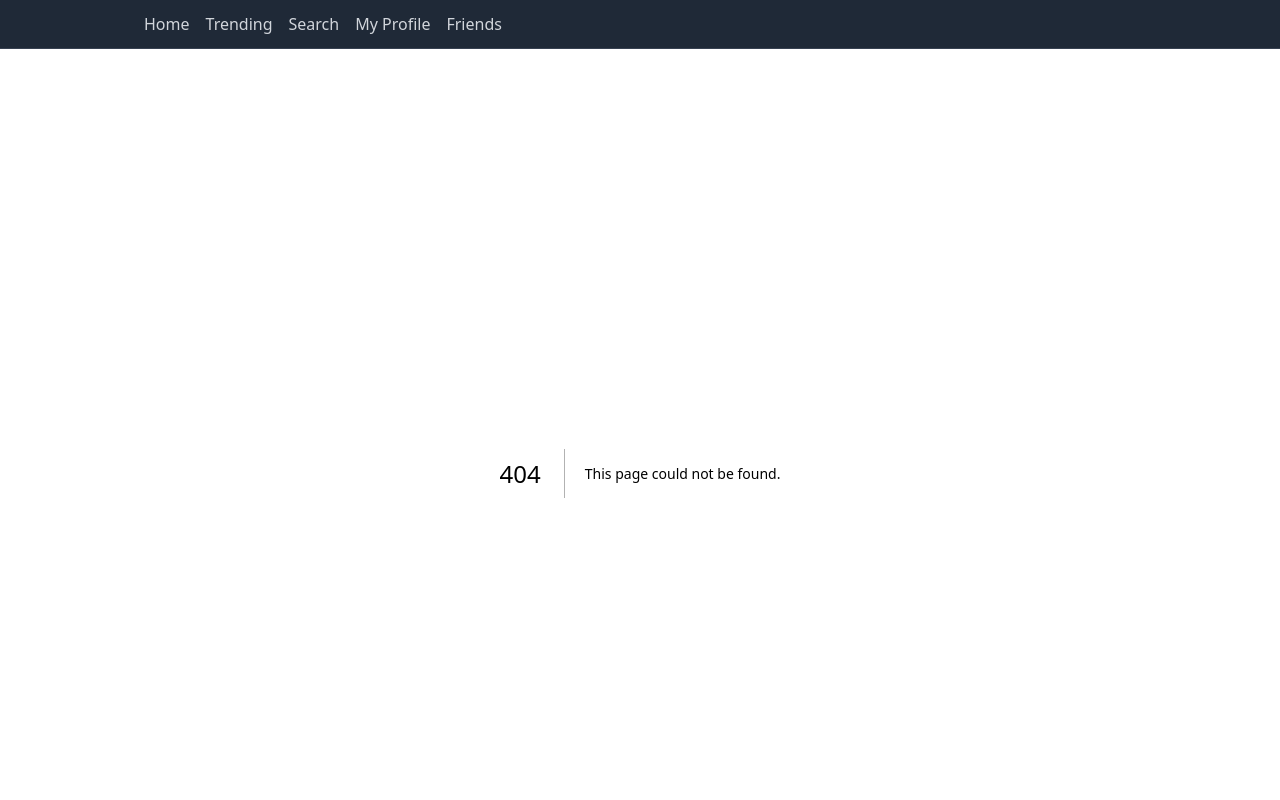
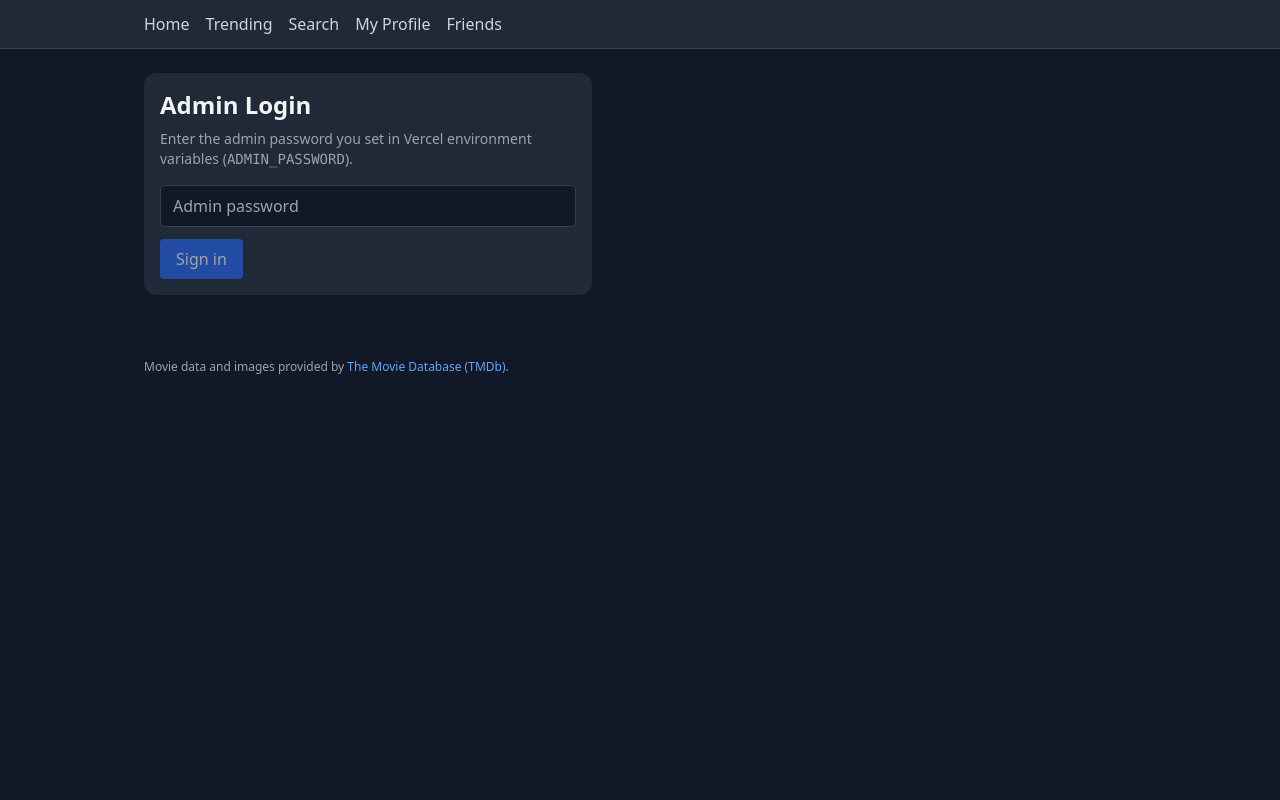
Before and after one commit to krantzkiduece/moviestwo, a Next.js app: page /admin in a window 1280 px wide. Before the commit this address had no page. Shown: the top 800 px of the page. Built offline with nearby package versions, Linux system fonts and the light colour scheme.

Commit message:
Create page.tsx

```diff
--- /dev/null
+++ b/src/app/admin/page.tsx
@@ -0,0 +1,94 @@
+"use client";
+import { useEffect, useState } from "react";
+
+export default function AdminPage() {
+  const [password, setPassword] = useState("");
+  const [status, setStatus] = useState<"idle" | "loading" | "ok" | "error">("idle");
+  const [message, setMessage] = useState<string>("");
+
+  // Helper: check if our admin cookie exists
+  const isLoggedIn = () =>
+    typeof document !== "undefined" &&
+    document.cookie.split("; ").some((c) => c.startsWith("cinecircle_admin="));
+
+  useEffect(() => {
+    if (isLoggedIn()) setStatus("ok");
+  }, []);
+
+  const onSubmit = async (e: React.FormEvent) => {
+    e.preventDefault();
+    setStatus("loading");
+    setMessage("");
+    try {
+      const res = await fetch("/api/admin/login", {
+        method: "POST",
+        headers: { "Content-Type": "application/json" },
+        body: JSON.stringify({ password }),
+      });
+      if (!res.ok) {
+        const err = await res.json().catch(() => ({}));
+        setStatus("error");
+        setMessage(err?.error || "Login failed");
+        return;
+      }
+      // cookie set by server; reflect success in UI
+      setStatus("ok");
+      setMessage("Logged in as Admin.");
+    } catch (err: any) {
+      setStatus("error");
+      setMessage(err?.message || "Network error");
+    }
+  };
+
+  if (status === "ok") {
+    return (
+      <div className="card">
+        <h1 className="text-2xl font-bold">Admin Dashboard</h1>
+        <p className="text-gray-300 mt-2">
+          You are logged in as <span className="font-semibold">Admin</span>.
+        </p>
+
+        <div className="mt-6 space-y-3">
+          <a className="text-blue-400 hover:text-blue-300" href="/trending">
+            → View Trending (TMDb + Friends)
+          </a>
+          <div className="text-gray-400 text-sm">
+            Friends management, username creation, and moderation tools coming soon.
+          </div>
+        </div>
+      </div>
+    );
+  }
+
+  return (
+    <div className="card max-w-md">
+      <h1 className="text-2xl font-bold">Admin Login</h1>
+      <p className="text-gray-400 mt-2 text-sm">
+        Enter the admin password you set in Vercel environment variables
+        (<code>ADMIN_PASSWORD</code>).
+      </p>
+
+      <form onSubmit={onSubmit} className="mt-4 space-y-3">
+        <input
+          type="password"
+          className="w-full bg-gray-900 border border-gray-700 rounded px-3 py-2"
+          placeholder="Admin password"
+          value={password}
+          onChange={(e) => setPassword(e.target.value)}
+        />
+        <button
+          className="bg-blue-600 hover:bg-blue-500 px-4 py-2 rounded disabled:opacity-60"
+          disabled={status === "loading" || !password}
+        >
+          {status === "loading" ? "Signing in…" : "Sign in"}
+        </button>
+      </form>
+
+      {message && (
+        <div className={`mt-3 text-sm ${status === "error" ? "text-red-400" : "text-green-400"}`}>
+          {message}
+        </div>
+      )}
+    </div>
+  );
+}
```
